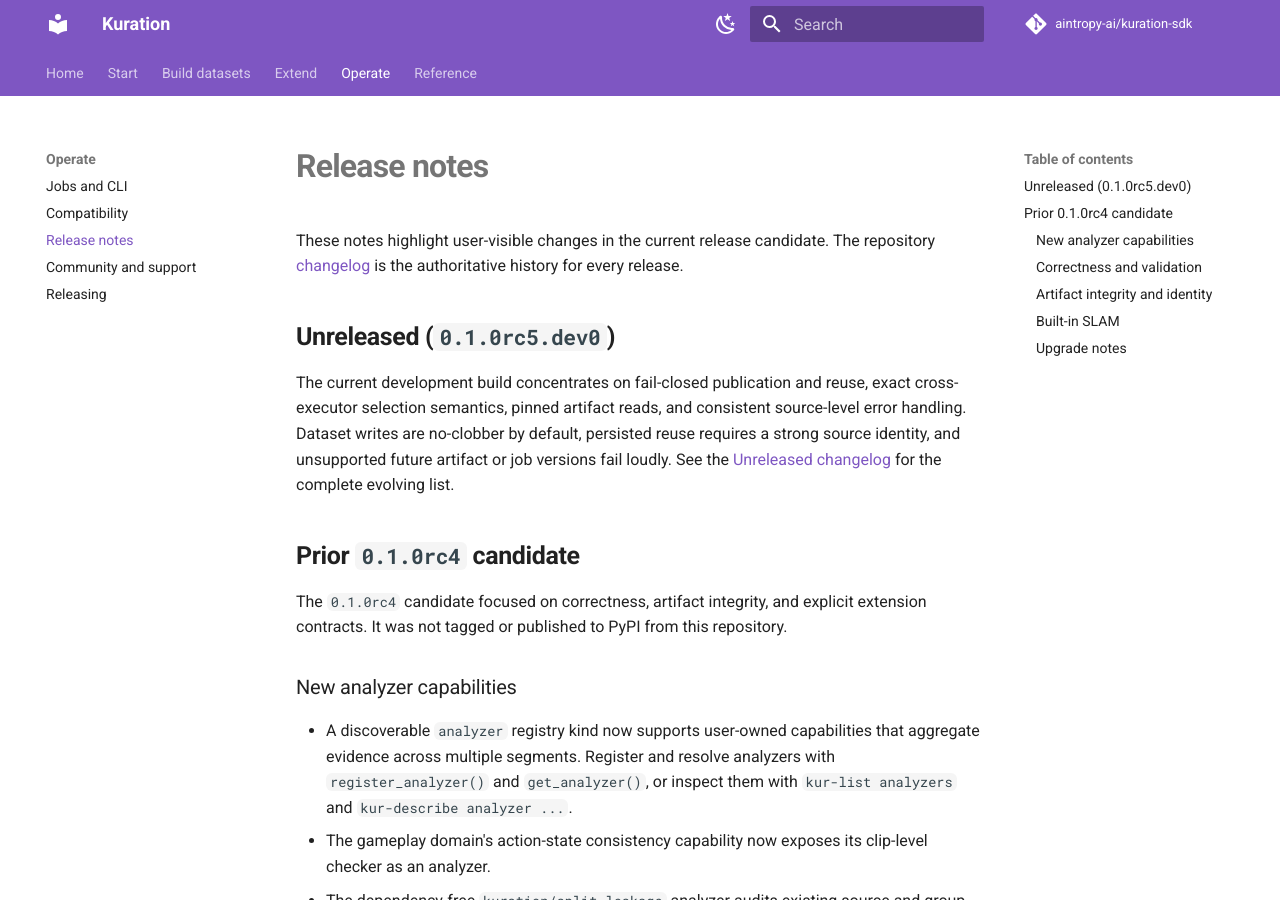
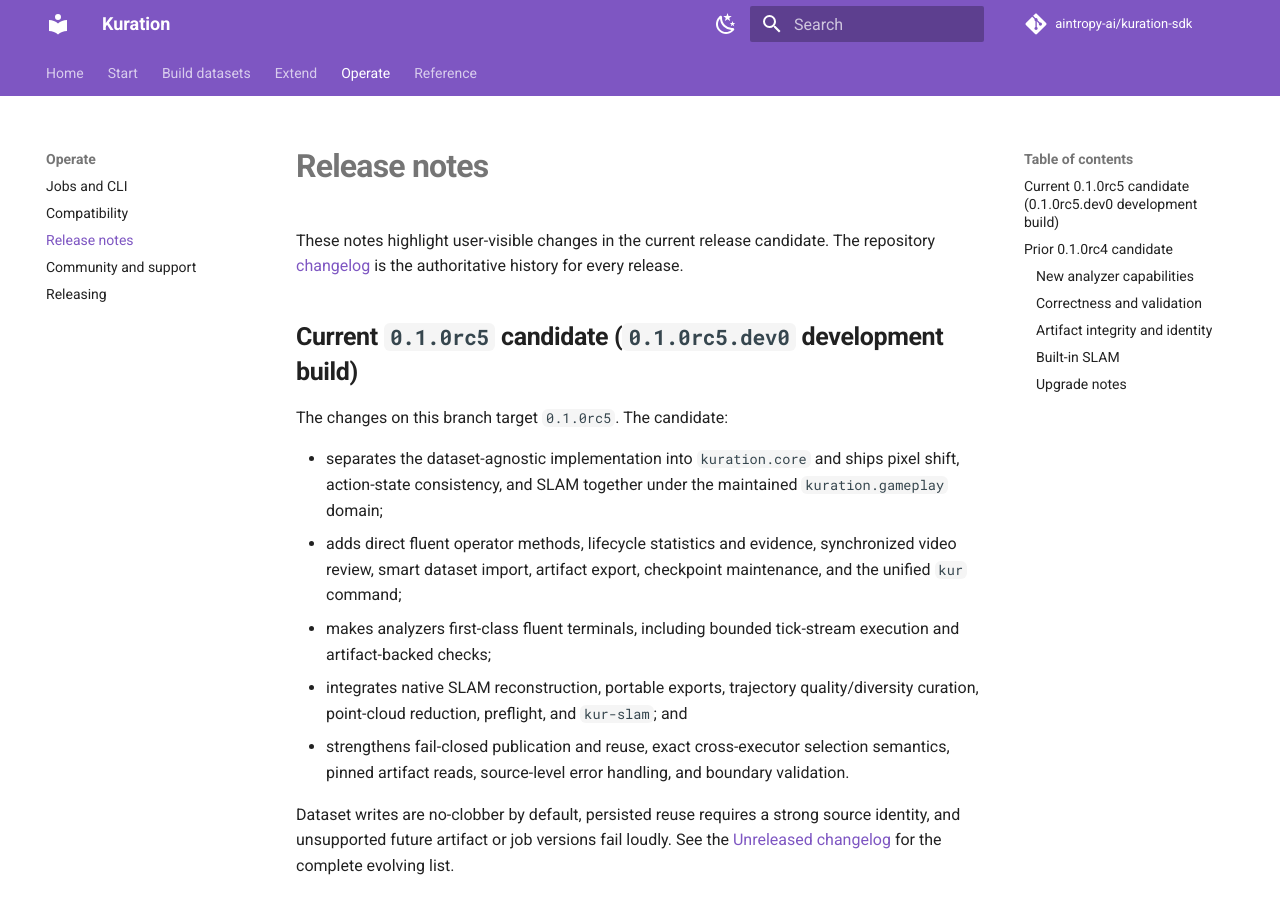
Before and after one commit to kuration-ai/kuration-sdk, an MkDocs documentation site: the page built from docs/releases.md, in a window 1280 px wide and 900 px high. Built offline with MkDocs 1.6.1 and Material for MkDocs 9.7.7, drawn with Linux system fonts in a browser that asks for light colours; comment, search, counter and statistics services are not loaded.

Commit message:
rc5 labeling

```diff
--- a/docs/compatibility.md
+++ b/docs/compatibility.md
@@ -35,6 +35,6 @@ Removal is called out in the changelog. Compatibility aliases such as `.organize
 
 ## Versioning
 
-Release candidates use PEP 440 versions such as `0.1.0rc4`. Final `0.x` releases use minor
+Release candidates use PEP 440 versions such as `0.1.0rc5`. Final `0.x` releases use minor
 versions for meaningful contract changes. At `1.0`, semantic-versioning guarantees will apply to
 the supported surface, and incompatible changes will require a major version.
--- a/docs/releases.md
+++ b/docs/releases.md
@@ -4,12 +4,24 @@ These notes highlight user-visible changes in the current release candidate. The
 [changelog](https://github.com/aintropy-ai/kuration-sdk/blob/main/CHANGELOG.md) is the authoritative
 history for every release.
 
-## Unreleased (`0.1.0rc5.dev0`)
+## Current `0.1.0rc5` candidate (`0.1.0rc5.dev0` development build)
 
-The current development build concentrates on fail-closed publication and reuse, exact
-cross-executor selection semantics, pinned artifact reads, and consistent source-level error
-handling. Dataset writes are no-clobber by default, persisted reuse requires a strong source
-identity, and unsupported future artifact or job versions fail loudly. See the
+The changes on this branch target `0.1.0rc5`. The candidate:
+
+- separates the dataset-agnostic implementation into `kuration.core` and ships pixel shift,
+  action-state consistency, and SLAM together under the maintained `kuration.gameplay` domain;
+- adds direct fluent operator methods, lifecycle statistics and evidence, synchronized video
+  review, smart dataset import, artifact export, checkpoint maintenance, and the unified `kur`
+  command;
+- makes analyzers first-class fluent terminals, including bounded tick-stream execution and
+  artifact-backed checks;
+- integrates native SLAM reconstruction, portable exports, trajectory quality/diversity
+  curation, point-cloud reduction, preflight, and `kur-slam`; and
+- strengthens fail-closed publication and reuse, exact cross-executor selection semantics,
+  pinned artifact reads, source-level error handling, and boundary validation.
+
+Dataset writes are no-clobber by default, persisted reuse requires a strong source identity,
+and unsupported future artifact or job versions fail loudly. See the
 [Unreleased changelog](https://github.com/aintropy-ai/kuration-sdk/blob/main/CHANGELOG.md#unreleased)
 for the complete evolving list.
 
--- a/docs/releasing.md
+++ b/docs/releasing.md
@@ -27,7 +27,7 @@ Connect. It never rebuilds a release artifact. No long-lived PyPI API token is s
 
 ## Release
 
-1. Set `project.version` to a release candidate such as `0.1.0rc4` and run the complete test and
+1. Set `project.version` to a release candidate such as `0.1.0rc5` and run the complete test and
    static-check suite.
 2. Open the release pull request and wait for the `Required CI` check. Do not publish a release
    from a commit whose CI run is pending, failed, or expired.
```
Also changed, not shown: CHANGELOG.md (+2 -0 lines), 1 other file.
